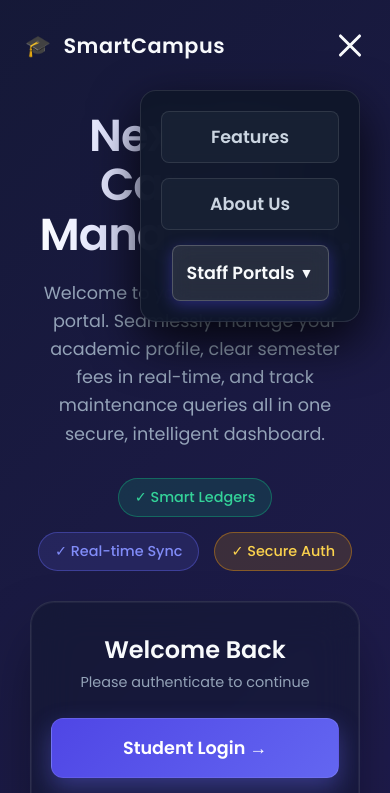
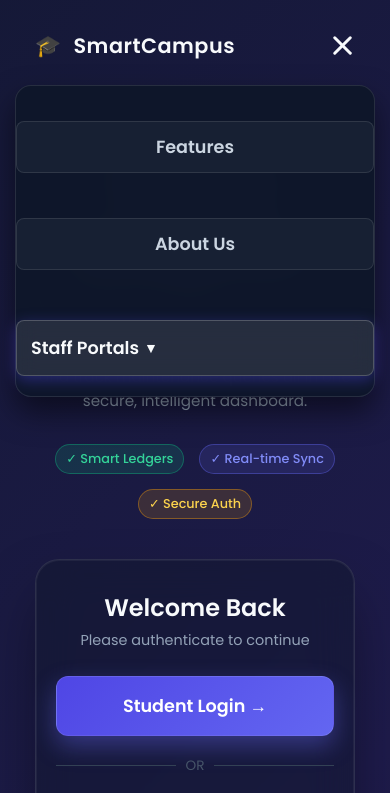
Before and after one commit to swagatkumarmohapatra07-sudo/smartcampus-care, a website: page public/index.html in a window 390 px wide. Both pictures are taken after a click on the element 350 px from the left and 45 px from the top of the page. Shown: the top 793 px of the page. Drawn offline with Linux system fonts and the light colour scheme.

Commit message:
make the land page responsive

```diff
--- a/public/style.css
+++ b/public/style.css
@@ -520,3 +520,124 @@ body.index-body {
         padding: 20px 15px !important;
     }
 }
+/* 💥 SMARTCAMPUS RESPONSIVE MOBILE FIXES 💥 */
+
+/* Ensure the hamburger menu is hidden on Desktop */
+.hamburger {
+    display: none;
+    flex-direction: column;
+    gap: 5px;
+    cursor: pointer;
+    z-index: 1001;
+}
+
+.hamburger span {
+    width: 25px;
+    height: 3px;
+    background-color: #f8fafc;
+    border-radius: 3px;
+    transition: all 0.3s ease;
+}
+
+/* --- TABLET VIEW (Under 900px) --- */
+@media (max-width: 900px) {
+    /* Stack the Hero section instead of side-by-side */
+    .index-hero {
+        flex-direction: column !important;
+        text-align: center;
+        padding: 40px 20px !important;
+        gap: 40px;
+        margin-top: 40px;
+    }
+
+    /* Center the feature pills */
+    .feature-pills {
+        justify-content: center !important;
+    }
+
+    /* Prevent the login card from stretching too wide */
+    .hero-card {
+        width: 100% !important;
+        max-width: 450px;
+        margin: 0 auto;
+    }
+}
+
+/* --- MOBILE VIEW (Under 768px) --- */
+@media (max-width: 768px) {
+    /* Show the hamburger menu icon */
+    .hamburger {
+        display: flex !important;
+    }
+
+    /* Hamburger Animation when clicked */
+    .hamburger.active span:nth-child(1) { transform: translateY(8px) rotate(45deg); }
+    .hamburger.active span:nth-child(2) { opacity: 0; }
+    .hamburger.active span:nth-child(3) { transform: translateY(-8px) rotate(-45deg); }
+
+    /* Convert Navigation Links into a Slide-Out Mobile Menu */
+    .index-nav-links {
+        position: absolute;
+        top: 70px; /* Just below the navbar */
+        left: -100%; /* Hidden off-screen to the left */
+        flex-direction: column;
+        background: rgba(15, 23, 42, 0.98);
+        backdrop-filter: blur(20px);
+        -webkit-backdrop-filter: blur(20px);
+        width: 100%;
+        text-align: center;
+        transition: 0.4s ease-in-out;
+        padding: 20px 0;
+        border-bottom: 1px solid rgba(255,255,255,0.1);
+        z-index: 1000;
+        box-shadow: 0 15px 30px rgba(0,0,0,0.5);
+    }
+
+    /* Slide the menu in when active */
+    .index-nav-links.active {
+        left: 0;
+    }
+
+    .nav-link-btn {
+        margin: 15px 0;
+        display: block;
+    }
+
+    /* Center the Staff Dropdown in the Mobile Menu */
+    .glass-dropdown {
+        width: 100%;
+        display: flex;
+        flex-direction: column;
+        align-items: center;
+        margin-top: 10px;
+    }
+
+    .glass-dropdown-content {
+        position: relative;
+        top: 0;
+        width: 90%;
+        margin-top: 10px;
+        box-shadow: none;
+        background: rgba(0, 0, 0, 0.2);
+    }
+}
+
+/* --- SMALL MOBILE PHONES (Under 480px) --- */
+@media (max-width: 480px) {
+    .hero-text h1 {
+        font-size: 2.2rem !important; /* Shrink giant text so it fits */
+    }
+
+    .hero-text p {
+        font-size: 0.95rem !important;
+    }
+
+    .feature-pills span {
+        font-size: 0.8rem !important;
+        padding: 5px 10px !important;
+    }
+
+    .index-nav {
+        padding: 15px 20px !important; /* Save space on small screens */
+    }
+}
```
